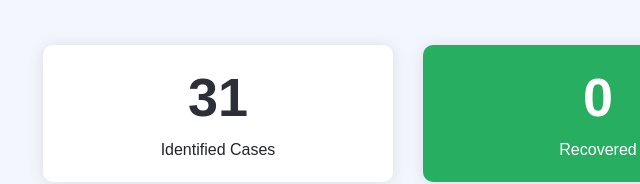
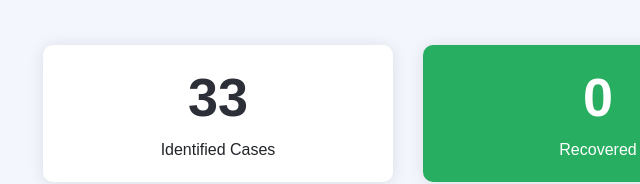
Before and after one commit to amarleku/covid19Albania, a plain HTML site: page index.html in a window 1280 px wide. Shown: the part 803-987 px from the top of the page, 42-682 px from the left. Drawn offline with nearby package versions, Linux system fonts and the light colour scheme; no server answers.

Commit message:
Changes number

```diff
--- a/index.html
+++ b/index.html
@@ -102,7 +102,7 @@ Here u can see the real results of Corona Virus in Albania">
                 <div class="mb-30 col-sm-12 col-md-6 col-lg-6 col-xl-4">
                     <div class="statistics-box box-shadow">
                         <!-- <img src="dist/images/indetify.png" class="death"> -->
-                        <h3 id="allCases1" class="cases">31</h3>
+                        <h3 id="allCases1" class="cases">33</h3>
                         <span> Identified Cases</span>
                     </div>
                 </div>
```
